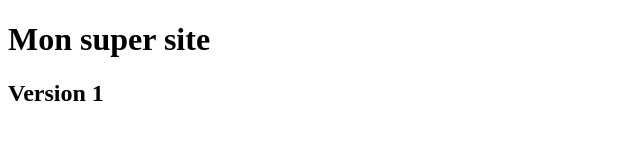
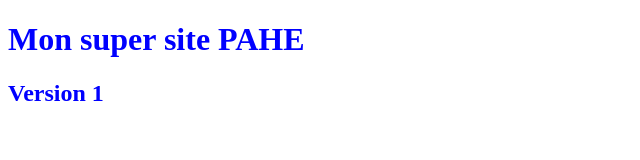
Before and after one commit to PAHE69/PAHE69.github.io, a plain HTML site: page index.html in a window 1280 px wide. Shown: the whole page, without its empty margins (0-640 px from the left). Drawn offline with Linux system fonts and the light colour scheme.

Commit message:
second version of my super site

```diff
--- /dev/null
+++ b/css/style.css
@@ -0,0 +1,3 @@
+body {
+    color:blue;
+}
--- a/index.html
+++ b/index.html
@@ -4,10 +4,11 @@
     <meta charset="UTF-8">
     <meta http-equiv="X-UA-Compatible" content="IE=edge">
     <meta name="viewport" content="width=device-width, initial-scale=1.0">
-    <title>Document</title>
+    <title>Mon Super Site PAHE</title>
+    <link rel="stylesheet" href="css/style.css">
 </head>
 <body>
-    <h1>Mon super site</h1>
+    <h1>Mon super site PAHE</h1>
     <h2>Version 1</h2>
 </body>
 </html>
```
